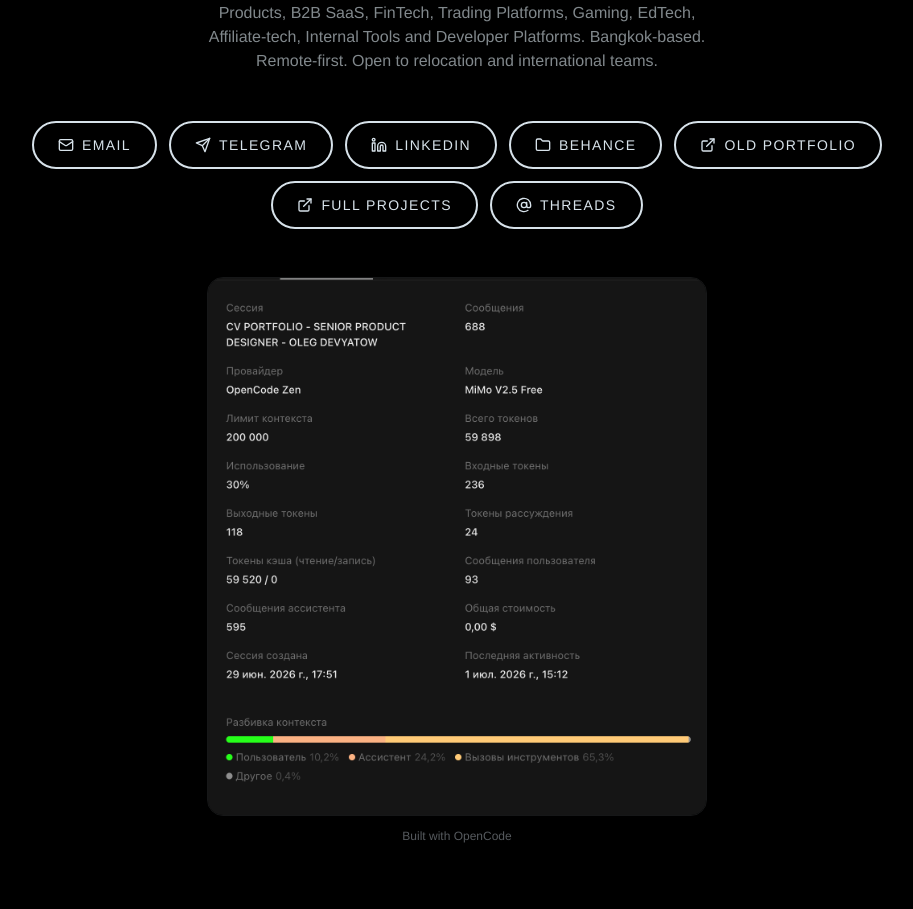
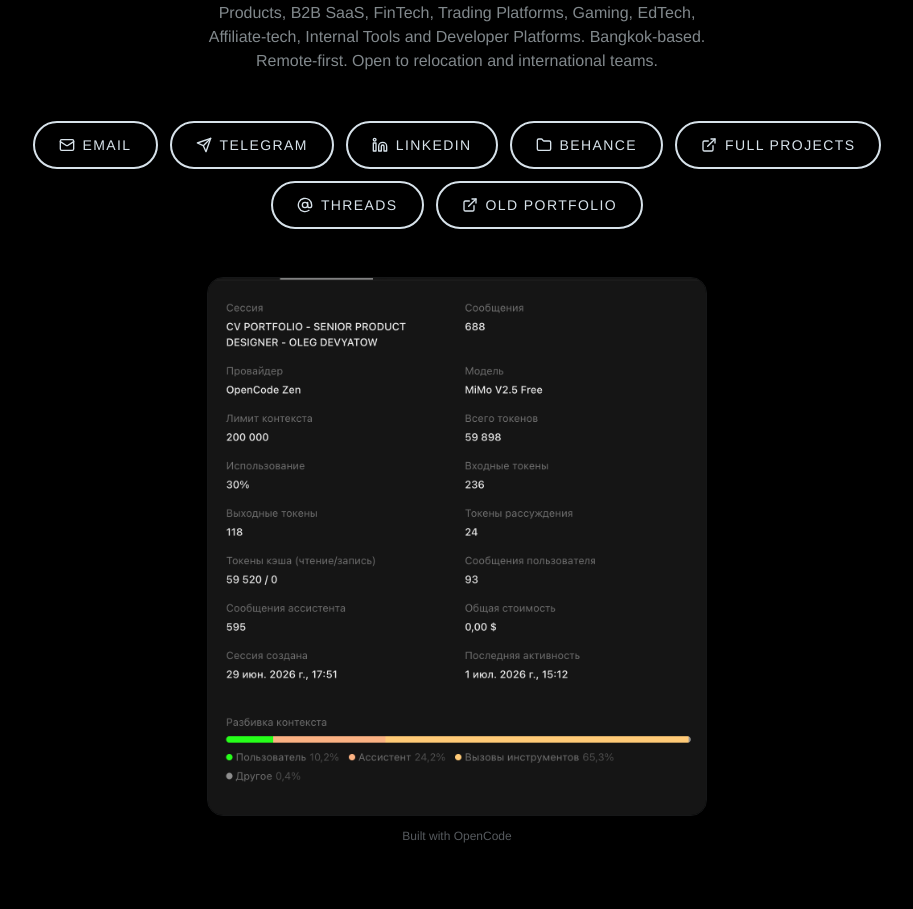
Before and after one commit to olezhapth2/PRODUCT-DESIGNER, a React (Vite) app: page / in a window 1280 px wide. Shown: the part 10420-11329 px from the top of the page, without its empty margins (183-1096 px from the left). Built offline with nearby package versions, Linux system fonts and the light colour scheme; a web font is replaced by a local one.

Commit message:
fix: move Old Portfolio button to second row

```diff
--- a/src/components/FooterSection.tsx
+++ b/src/components/FooterSection.tsx
@@ -77,10 +77,6 @@
               {icons.behance}
               Behance
             </a>
-            <a href="https://olegdevyatow.tilda.ws" target="_blank" rel="noopener noreferrer" className={btnClass}>
-              {icons.external}
-              Old Portfolio
-            </a>
             <a href="https://olezhapth2.github.io/od/#projects" target="_blank" rel="noopener noreferrer" className={btnClass}>
               {icons.external}
               Full Projects
@@ -88,6 +84,10 @@
             <a href="https://www.threads.com/@olegdevaytow?invite=0" target="_blank" rel="noopener noreferrer" className={btnClass}>
               {icons.at}
               Threads
+            </a>
+            <a href="https://olegdevyatow.tilda.ws" target="_blank" rel="noopener noreferrer" className={btnClass}>
+              {icons.external}
+              Old Portfolio
             </a>
           </div>
         </FadeIn>
```
